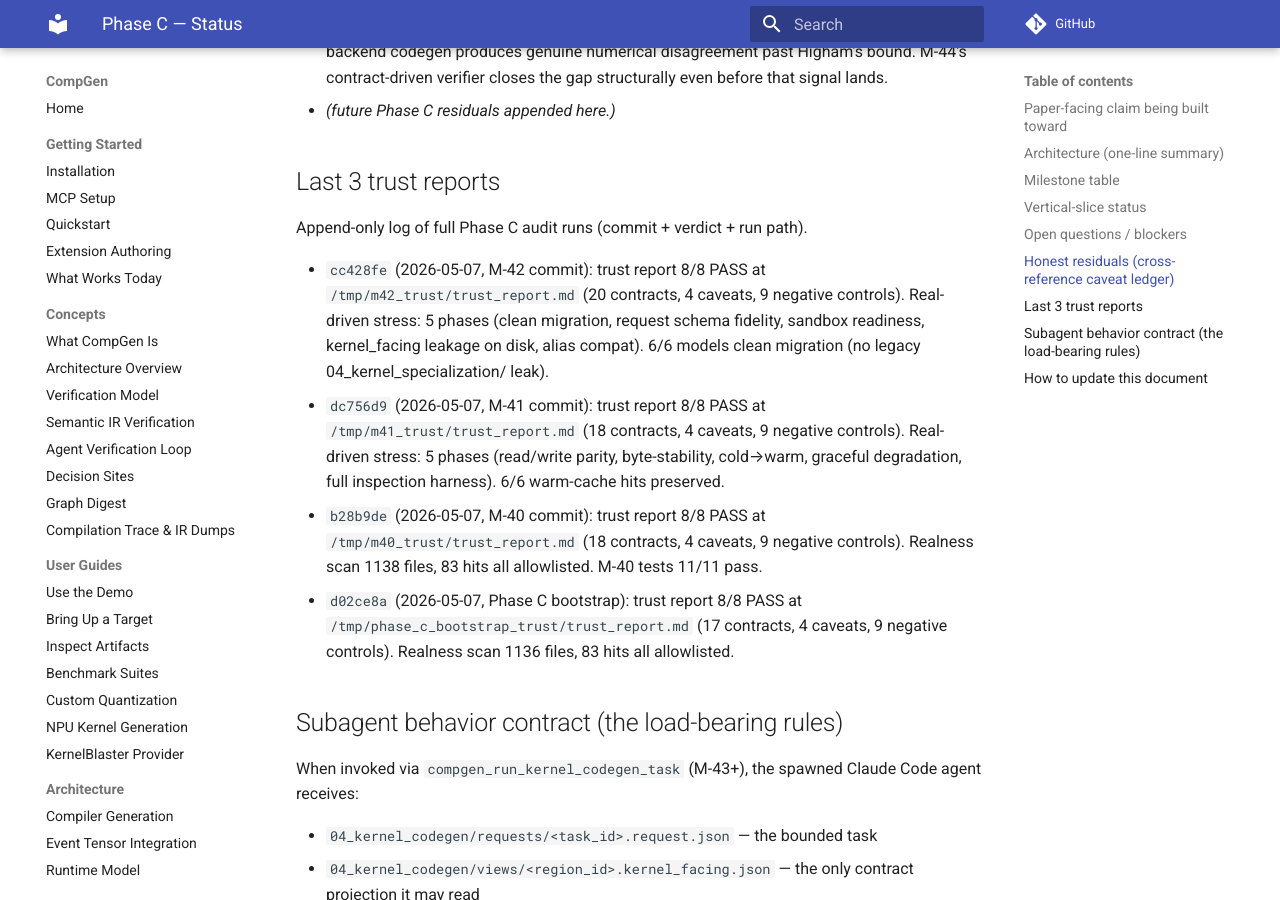
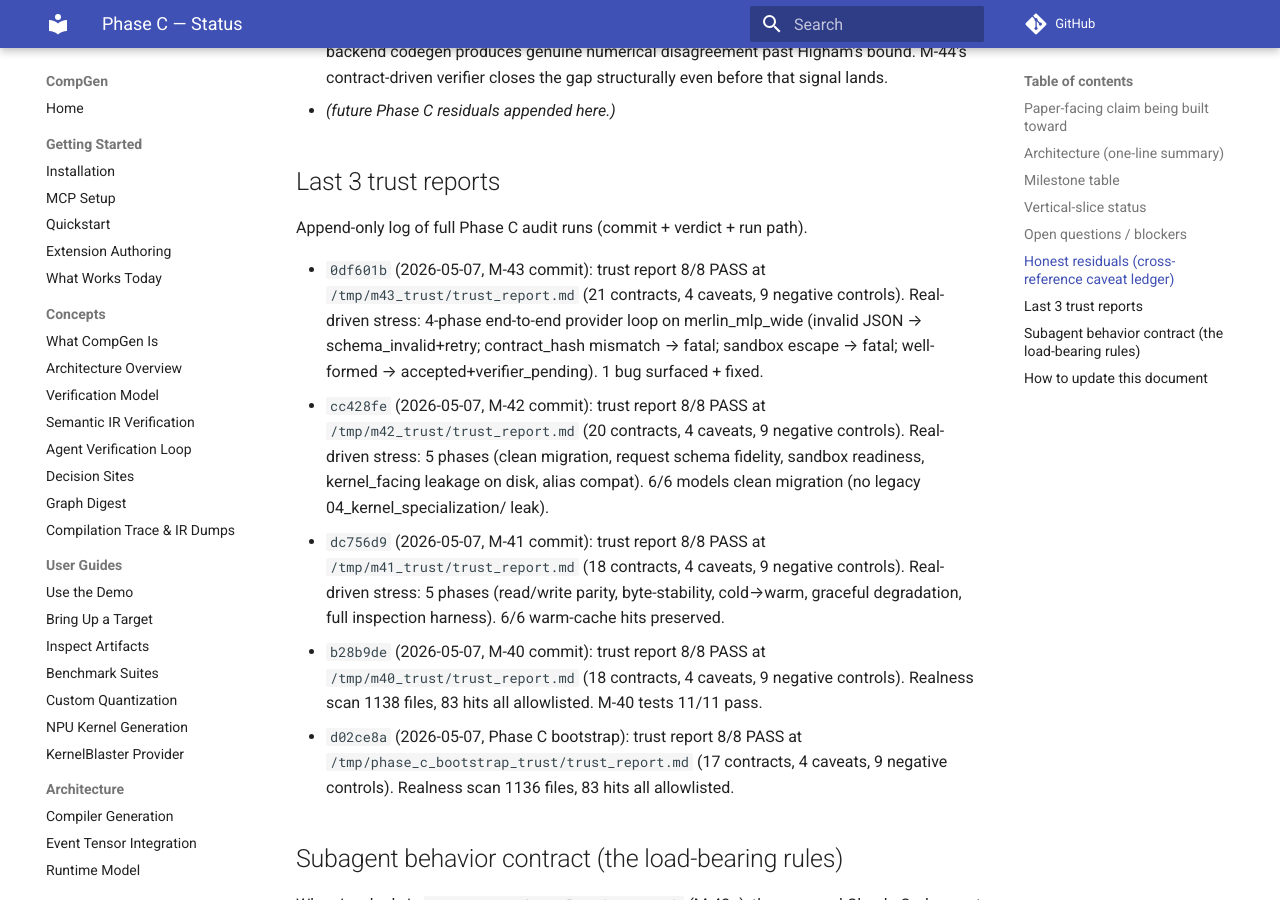
Before and after one commit to copparihollmann/RuntimeCompGen, an MkDocs documentation site: the page built from docs/phase_c_status.md, in a window 1280 px wide and 900 px high, scrolled down 5117 px. Built offline with MkDocs 1.6.1 and Material for MkDocs 9.7.7, drawn with Linux system fonts in a browser that asks for light colours; comment, search, counter and statistics services are not loaded; some of the changed text lies outside the part shown.

Commit message:
docs(phase_c): M-43 → status doc backfilled with commit hash + trust report

```diff
--- a/docs/phase_c_status.md
+++ b/docs/phase_c_status.md
@@ -1,6 +1,6 @@
 # Phase C — Status
 
-_Last updated: 2026-05-07_  ·  _Current head: `cc428fe`_  ·  _Trust report: `/tmp/m42_trust/trust_report.md` (8/8 PASS at `dc756d9`, 20 contracts)_
+_Last updated: 2026-05-07_  ·  _Current head: `0df601b`_  ·  _Trust report: `/tmp/m43_trust/trust_report.md` (8/8 PASS at `cc428fe`, 21 contracts)_
 
 This is the canonical Phase C tracker. Every Phase C milestone's done
 condition includes updating this document with the new commit hash,
@@ -46,7 +46,7 @@
 | M-40  | Contract materialization from Recipe op       | complete    | `b28b9de` | `python/compgen/kernels/contract_v3.py:from_recipe`, `python/compgen/graph_compilation/kernel_contract_materialization.py`, `tests/graph_compilation/test_kernel_contract_materialization.py`, `docs/realness/m40_contract_materialization.yaml` | 11 (M-40), 1138/83-hits-allowlisted, trust report 8/8 PASS |
 | M-41  | Contract hash discipline                      | complete    | `dc756d9` | `python/compgen/graph_compilation/kernel_contract_materialization.py:hash_contract_from_run_dir`, `promotion_bridge.py` (legacy retired), `agent_decision.py`, `kernel_specialization.py`, `docs/realness/m41_contract_hash_discipline.yaml` | 35 affected tests pass, 0 derive_contract_hash production callers, 5-phase real-driven stress green (6/6 warm-cache hits preserved) |
 | M-42  | Kernel-codegen task emitter (supersedes M-39) | complete    | `cc428fe` | `python/compgen/graph_compilation/kernel_codegen.py`, `kernel_specialization.py` (deprecated shim), `run.py` + `__main__.py` (boundary + flag), `tests/graph_compilation/test_kernel_codegen_request.py`, `docs/realness/m42_kernel_codegen_task.yaml` | 23 (M-40+M-42), 6/6 models clean migration (no legacy dir leak), 5-phase real-driven stress green |
-| M-43  | Provider response schema + commit tool + 4 MCP tools | complete | _pending_ | `python/compgen/graph_compilation/kernel_codegen_response.py`, `python/compgen/mcp/tools/kernel_codegen.py`, `tests/graph_compilation/test_kernel_codegen_response.py`, `docs/realness/m43_provider_response.yaml` | 14 (M-43), real-driven 4-phase end-to-end provider loop on merlin_mlp_wide (1 bug surfaced + fixed) |
+| M-43  | Provider response schema + commit tool + 4 MCP tools | complete | `0df601b` | `python/compgen/graph_compilation/kernel_codegen_response.py`, `python/compgen/mcp/tools/kernel_codegen.py`, `tests/graph_compilation/test_kernel_codegen_response.py`, `docs/realness/m43_provider_response.yaml` | 14 (M-43), real-driven 4-phase end-to-end provider loop on merlin_mlp_wide (1 bug surfaced + fixed) |
 | M-44  | Contract-driven verifier checklist (LOAD-BEARING) | planned | —       | —                                                                                     | —          |
 | M-45  | Kernel certificate                            | planned     | —       | —                                                                                     | —          |
 | M-46  | Plan ↔ certified-kernels link                 | planned     | —       | —                                                                                     | —          |
@@ -79,6 +79,7 @@
 
 Append-only log of full Phase C audit runs (commit + verdict + run path).
 
+- `0df601b` (2026-05-07, M-43 commit): trust report 8/8 PASS at `/tmp/m43_trust/trust_report.md` (21 contracts, 4 caveats, 9 negative controls). Real-driven stress: 4-phase end-to-end provider loop on merlin_mlp_wide (invalid JSON → schema_invalid+retry; contract_hash mismatch → fatal; sandbox escape → fatal; well-formed → accepted+verifier_pending). 1 bug surfaced + fixed.
 - `cc428fe` (2026-05-07, M-42 commit): trust report 8/8 PASS at `/tmp/m42_trust/trust_report.md` (20 contracts, 4 caveats, 9 negative controls). Real-driven stress: 5 phases (clean migration, request schema fidelity, sandbox readiness, kernel_facing leakage on disk, alias compat). 6/6 models clean migration (no legacy 04_kernel_specialization/ leak).
 - `dc756d9` (2026-05-07, M-41 commit): trust report 8/8 PASS at `/tmp/m41_trust/trust_report.md` (18 contracts, 4 caveats, 9 negative controls). Real-driven stress: 5 phases (read/write parity, byte-stability, cold→warm, graceful degradation, full inspection harness). 6/6 warm-cache hits preserved.
 - `b28b9de` (2026-05-07, M-40 commit): trust report 8/8 PASS at `/tmp/m40_trust/trust_report.md` (18 contracts, 4 caveats, 9 negative controls). Realness scan 1138 files, 83 hits all allowlisted. M-40 tests 11/11 pass.
```
